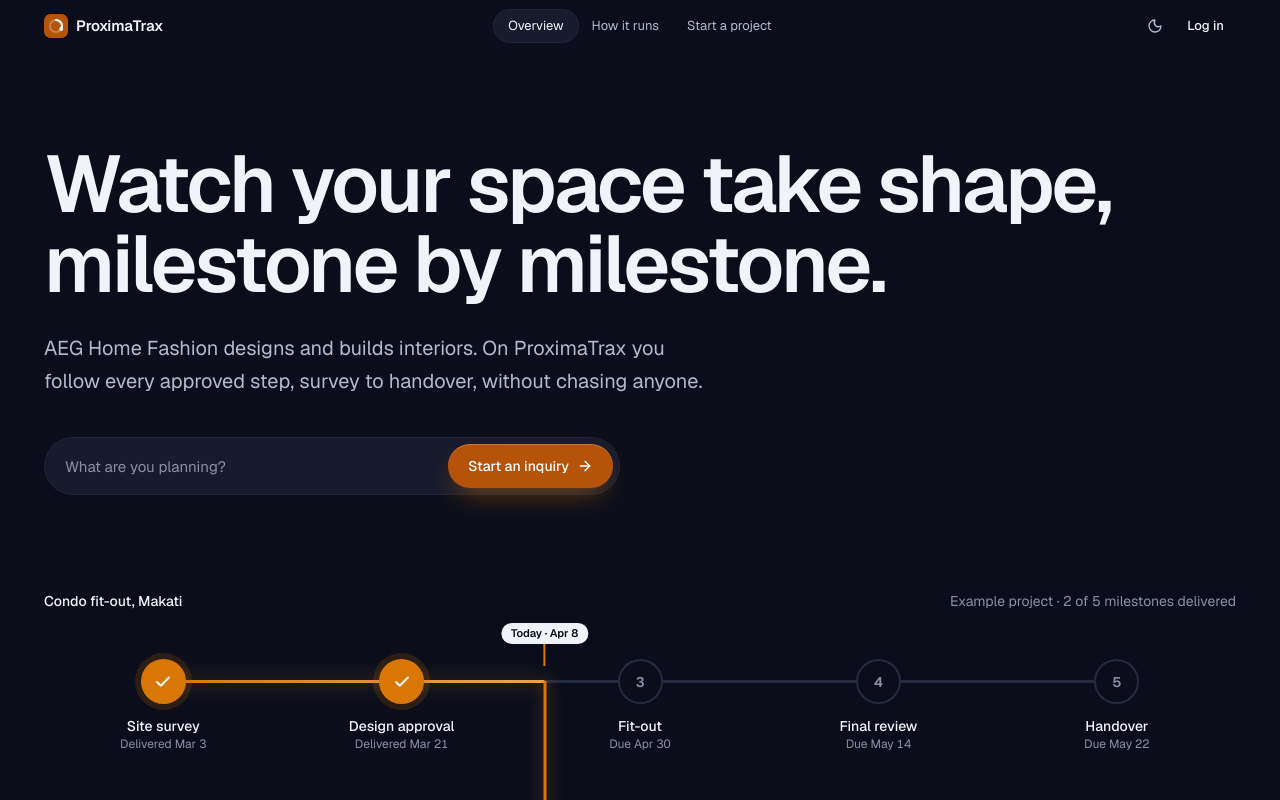
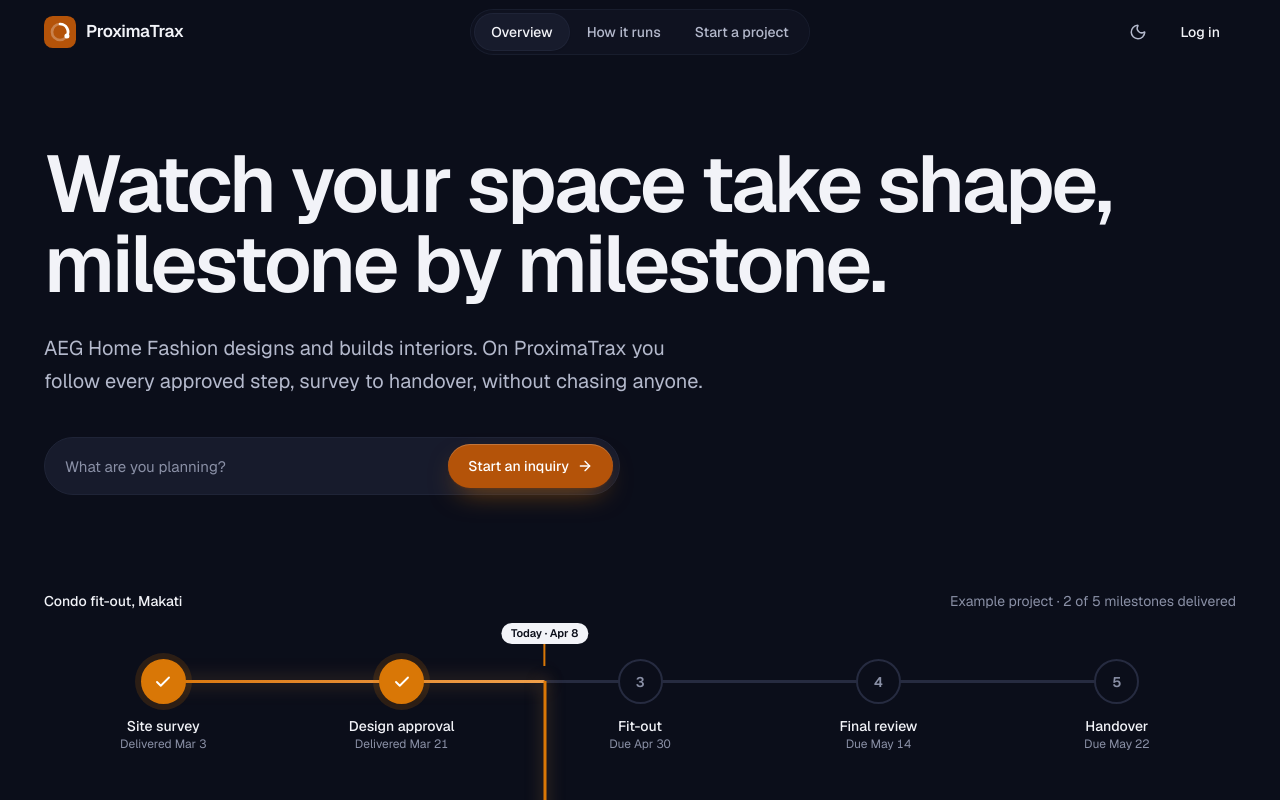
Before and after one commit to twtjosh/Proximatrax, a Next.js app: page / in a window 1280 px wide. Shown: the top 800 px of the page. Built offline with nearby package versions, Linux system fonts and the light colour scheme.

Commit message:
Enlarge the landing nav bar, logo and buttons

```diff
--- a/components/landing/landing-page.tsx
+++ b/components/landing/landing-page.tsx
@@ -38,7 +38,7 @@ function useNavState() {
         const top = (id: string) => document.getElementById(id)?.getBoundingClientRect().top ?? Infinity;
         const section: SectionId = top("inquire") < line ? "inquire" : top("journey") < line ? "journey" : "overview";
         const starter = document.getElementById("hero-starter")?.getBoundingClientRect().bottom ?? Infinity;
-        const next = { scrolled: window.scrollY > 4, section, cta: starter < 52 && section !== "inquire" };
+        const next = { scrolled: window.scrollY > 4, section, cta: starter < 64 && section !== "inquire" };
         setState((s) => (s.scrolled === next.scrolled && s.section === next.section && s.cta === next.cta ? s : next));
     }, []);
     useMotionValueEvent(scrollY, "change", read);
@@ -61,28 +61,28 @@ function NavBar({ onStart }: {
     const { scrolled, section, cta } = useNavState();
     const reduce = useReducedMotion();
     return (<header className={cn("fixed inset-x-0 top-0 z-50 border-b transition-[background-color,border-color,backdrop-filter] duration-500 ease-spring", scrolled ? "border-land-line/80 bg-land/72 backdrop-blur-2xl backdrop-saturate-[1.8]" : "border-transparent bg-transparent")}>
-      <nav aria-label="Main" className="mx-auto grid h-[52px] max-w-[1240px] grid-cols-[1fr_auto_1fr] items-center px-4 max-md:grid-cols-[1fr_auto] sm:px-6">
-        <a href="#overview" className={cn("flex items-center gap-2 justify-self-start rounded-lg py-1 pr-1", ring)}>
-          <BrandMark className="size-6"/>
-          <span className="text-[15px] font-semibold tracking-[-0.015em] text-land-ink">ProximaTrax</span>
+      <nav aria-label="Main" className="mx-auto grid h-16 max-w-[1240px] grid-cols-[1fr_auto_1fr] items-center px-4 max-md:grid-cols-[1fr_auto] sm:px-6">
+        <a href="#overview" className={cn("group/brand flex items-center gap-2.5 justify-self-start rounded-xl py-1 pr-1.5", ring)}>
+          <BrandMark className="size-8 transition-transform duration-500 ease-spring group-hover/brand:-rotate-12"/>
+          <span className="text-[17px] font-semibold tracking-[-0.02em] text-land-ink">ProximaTrax</span>
         </a>
-        <ul className="flex items-center text-[13px] max-md:hidden">
+        <ul className="flex items-center gap-0.5 rounded-full bg-land-raised/40 p-1 text-sm ring-1 ring-land-line/70 max-md:hidden">
           {SECTIONS.map((l) => (<li key={l.id}>
-              <a href={`#${l.id}`} aria-current={section === l.id ? "location" : undefined} className={cn("relative isolate block rounded-full px-3.5 py-1.5 transition-colors duration-300", section === l.id ? "text-land-ink" : "text-land-ink-2 hover:text-land-ink", ring)}>
-                {section === l.id ? <motion.span layoutId="nav-current" aria-hidden className="absolute inset-0 -z-10 rounded-full bg-land-raised ring-1 ring-land-line" transition={reduce ? { duration: 0 } : SPRING}/> : null}
+              <a href={`#${l.id}`} aria-current={section === l.id ? "location" : undefined} className={cn("relative isolate block rounded-full px-4 py-2 font-medium transition-colors duration-300", section === l.id ? "text-land-ink" : "text-land-ink-2 hover:text-land-ink", ring)}>
+                {section === l.id ? <motion.span layoutId="nav-current" aria-hidden className="absolute inset-0 -z-10 rounded-full bg-land-raised shadow-[0_1px_2px_rgb(0_0_0/0.25)] ring-1 ring-land-line" transition={reduce ? { duration: 0 } : SPRING}/> : null}
                 {l.label}
               </a>
             </li>))}
         </ul>
-        <div className="flex items-center gap-1 justify-self-end">
+        <div className="flex items-center gap-1.5 justify-self-end">
           <ThemeToggle />
           <motion.span layout={!reduce} transition={SPRING}>
-            <Link href={ROUTES.LOGIN} prefetch={false} className={cn("press inline-flex h-8 items-center rounded-full px-3 text-[13px] font-medium text-land-ink hover:bg-land-raised", ring)}>
+            <Link href={ROUTES.LOGIN} prefetch={false} className={cn("press inline-flex h-10 items-center rounded-full px-4 text-sm font-medium text-land-ink hover:bg-land-raised max-sm:h-9 max-sm:px-3", ring)}>
               Log in
             </Link>
           </motion.span>
           <AnimatePresence initial={false}>
-            {cta ? (<motion.button key="cta" type="button" onClick={onStart} initial={reduce ? { opacity: 0 } : { opacity: 0, scale: 0.9, x: 8 }} animate={{ opacity: 1, scale: 1, x: 0, transition: SPRING }} exit={{ opacity: 0, scale: 0.92, transition: { duration: 0.18 } }} className={cn(copperButton, "ml-1 h-8 px-3.5 text-[13px]")}>
+            {cta ? (<motion.button key="cta" type="button" onClick={onStart} initial={reduce ? { opacity: 0 } : { opacity: 0, scale: 0.9, x: 8 }} animate={{ opacity: 1, scale: 1, x: 0, transition: SPRING }} exit={{ opacity: 0, scale: 0.92, transition: { duration: 0.18 } }} className={cn(copperButton, "ml-0.5 h-10 px-4.5 text-sm max-sm:h-9 max-sm:px-3.5")}>
                 <span className="sm:hidden">Inquire</span>
                 <span className="max-sm:hidden">Start an inquiry</span>
               </motion.button>) : null}
--- a/components/theme-toggle.tsx
+++ b/components/theme-toggle.tsx
@@ -74,11 +74,11 @@ export function ThemeToggle() {
                     ? `Switch to ${isDark ? "light" : "dark"} mode`
                     : "Toggle theme"
             }
-            className="press relative grid size-8 place-items-center overflow-hidden rounded-full text-land-ink-2 outline-none hover:bg-land-raised hover:text-land-ink focus-visible:ring-2 focus-visible:ring-land-accent"
+            className="press relative grid size-10 place-items-center overflow-hidden rounded-full max-sm:size-9 text-land-ink-2 outline-none hover:bg-land-raised hover:text-land-ink focus-visible:ring-2 focus-visible:ring-land-accent"
         >
             <Sun
                 aria-hidden="true"
-                className={`absolute size-4 transition-[transform,opacity] duration-500 ease-spring ${
+                className={`absolute size-[18px] transition-[transform,opacity] duration-500 ease-spring ${
                     isDark
                         ? "-rotate-90 scale-0 opacity-0"
                         : "rotate-0 scale-100 opacity-100"
@@ -86,7 +86,7 @@ export function ThemeToggle() {
             />
             <Moon
                 aria-hidden="true"
-                className={`absolute size-4 transition-[transform,opacity] duration-500 ease-spring ${
+                className={`absolute size-[18px] transition-[transform,opacity] duration-500 ease-spring ${
                     isDark
                         ? "rotate-0 scale-100 opacity-100"
                         : "rotate-90 scale-0 opacity-0"
```
